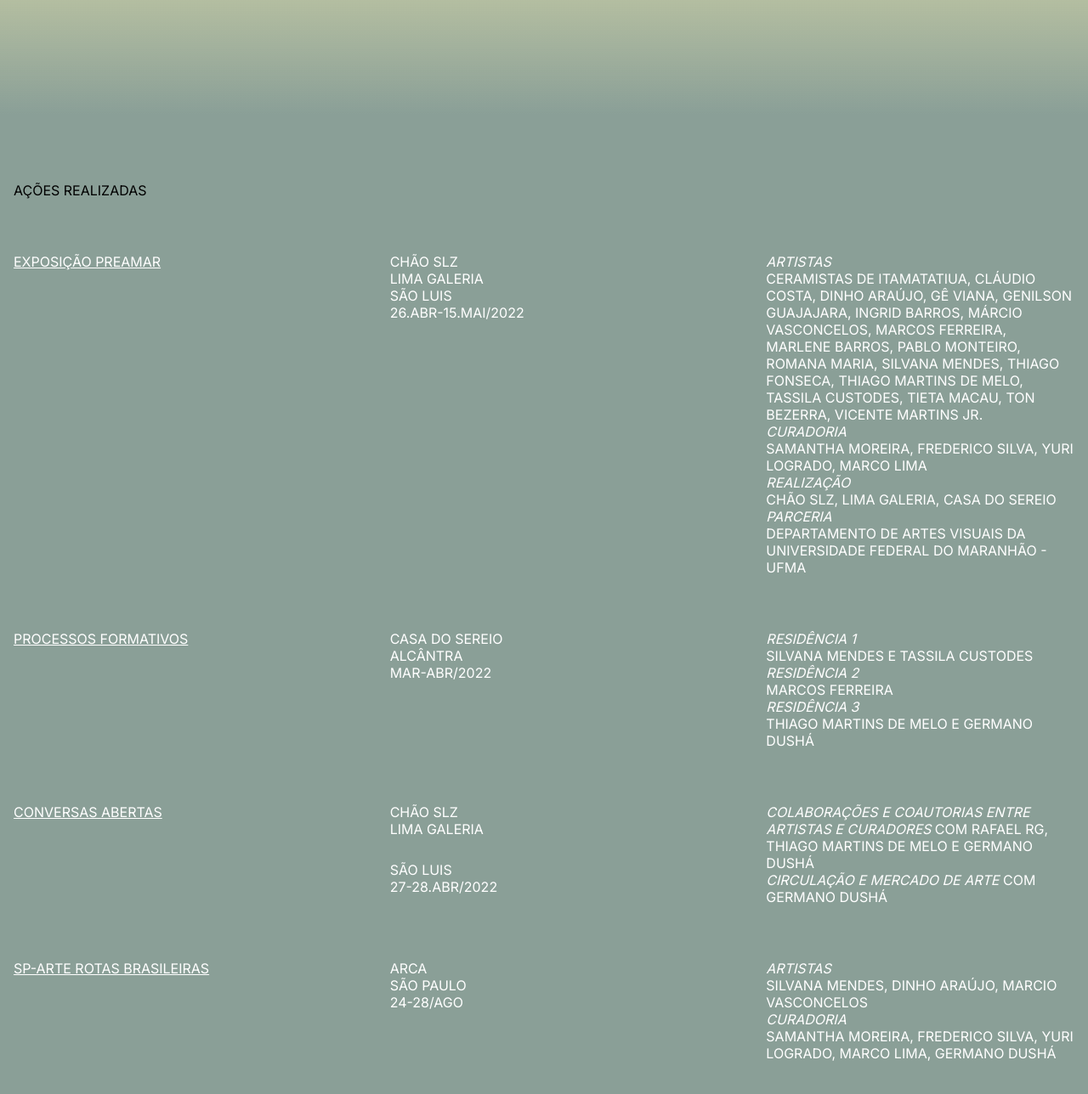
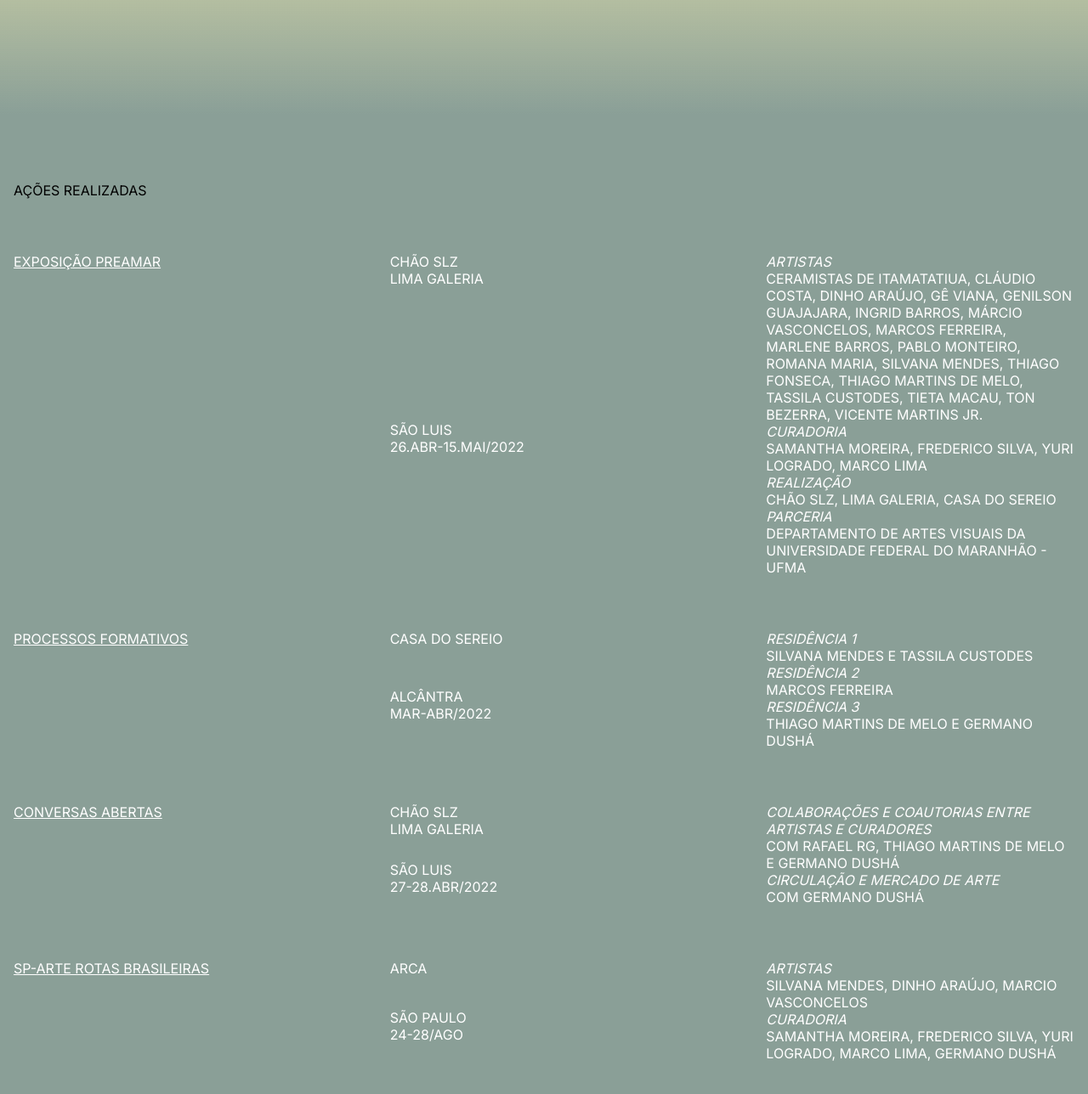
Before and after one commit to germanodusha/preamar, a Next.js app: page / in a window 1280 px wide. Shown: the part 2926-4214 px from the top of the page at 85% size. Built offline with nearby package versions, Linux system fonts and the light colour scheme.

Commit message:
Update editavel.tsx

```diff
--- a/editavel.tsx
+++ b/editavel.tsx
@@ -9,8 +9,9 @@
             }
             place={
             <>
-                CHÃO SLZ<br/>
+                <div>CHÃO SLZ<br/>
                 LIMA GALERIA<br/>
+                </div>
                 SÃO LUIS<br/>
                 26.ABR-15.MAI/2022
             </>
@@ -34,7 +35,9 @@
             <><u>PROCESSOS FORMATIVOS</u></>
             }
             place={
-            <>CASA DO SEREIO<br/>
+            <>
+            <div>CASA DO SEREIO<br/>
+            </div>
             ALCÂNTRA<br/>
             MAR-ABR/2022
             </>
@@ -66,8 +69,10 @@
             }
             description={
                 <>
-                    <i>COLABORAÇÕES E COAUTORIAS ENTRE ARTISTAS E CURADORES</i> COM RAFAEL RG, THIAGO MARTINS DE MELO E GERMANO DUSHÁ <br/>
-                    <i>CIRCULAÇÃO E MERCADO DE ARTE</i> COM GERMANO DUSHÁ
+                    <i>COLABORAÇÕES E COAUTORIAS ENTRE ARTISTAS E CURADORES</i><br/>
+                    COM RAFAEL RG, THIAGO MARTINS DE MELO E GERMANO DUSHÁ <br/>
+                    <i>CIRCULAÇÃO E MERCADO DE ARTE</i><br/>
+                    COM GERMANO DUSHÁ
                 </>
             }/>
 
@@ -77,7 +82,8 @@
             <><u>SP-ARTE ROTAS BRASILEIRAS</u></>
             }
             place={
-            <>ARCA<br/>
+            <><div>ARCA<br/>
+            </div>
             SÃO PAULO<br/>
             24-28/AGO
             </>
```
